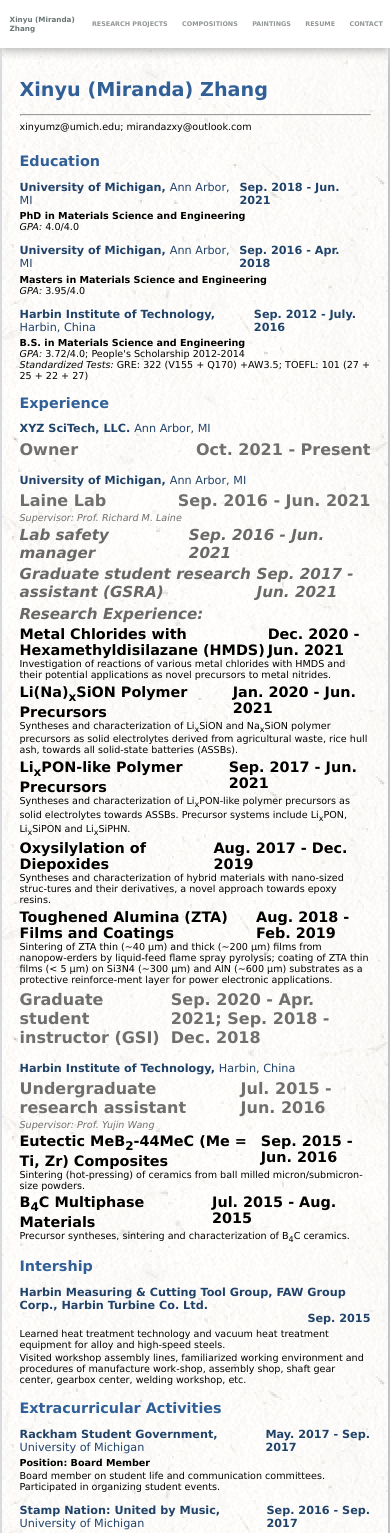
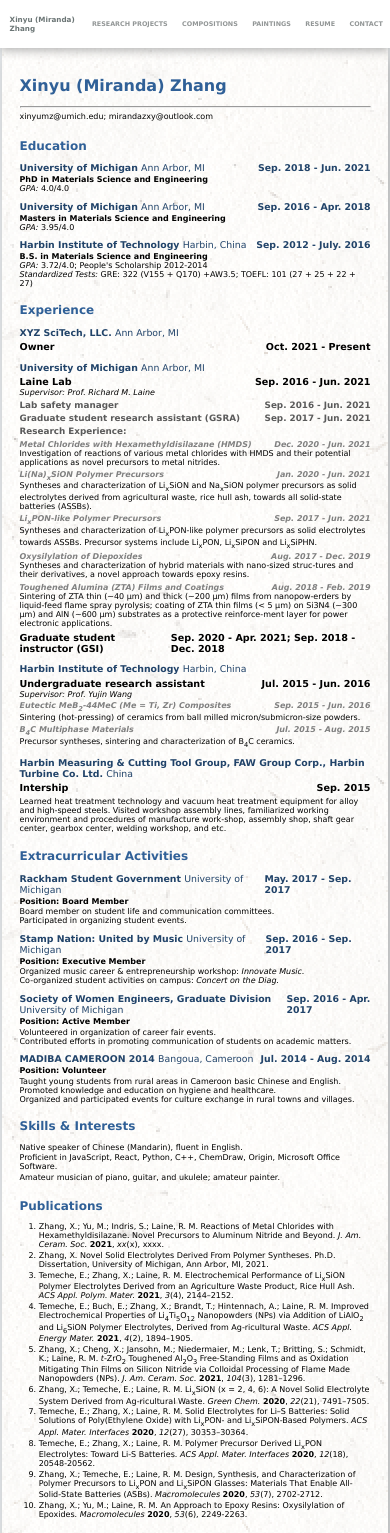
Before and after one commit to xinyumz/mirandaxyz, a React (Create React App) app: page /resume in a window 390 px wide. Shown: the top 1533 px of the page. Built offline with nearby package versions, Linux system fonts and the light colour scheme.

Commit message:
CV style changes

```diff
--- a/src/App.css
+++ b/src/App.css
@@ -693,13 +693,13 @@
   font-size: 0.9rem;
 }
 .sec {
-  margin-bottom: 3.5%;
+  margin-top: 4%;
 }
 .list {
-  padding-bottom: 0.25%;
+  padding-bottom: 0.2%;
 }
 .email-pad {
-  padding-bottom: 2.5%;
+  padding-bottom: 1%;
 }
 .CV-title {
   color: rgb(48, 96, 151);
@@ -709,21 +709,25 @@
 }
 .li-title {
   color: rgb(33, 67, 105);
-  margin-bottom: 1%;
+  margin-bottom: 0.5%;
+  margin-top: 2%;
 }
-.li-title2 {
-  color: rgb(33, 67, 105);
-  margin-bottom: 0rem;
+.experience-title {
+  font-size: 1rem;
+  font-weight: bold;
+  color: black;
+  margin-top: 1%;
+  margin-bottom: 1.75%;
 }
-.li-subtitle {
-  color: rgb(105, 105, 105);
-  font-style: italic;
+.experience-subtitle {
+  color: rgb(90, 90, 90);
   font-size: 0.95rem;
   margin-top: 0.75%;
   font-weight: bold;
 }
 .li-item {
-  color: black;
+  color: grey;
+  font-style: italic;
   font-size: 0.9rem;
   margin-top: 0.75%;
   font-weight: bold;
@@ -758,45 +762,131 @@
     width: 65%;
   }
 }
-@media (max-width: 1250px) {
+
+@media (max-width: 1300px) {
   .CV {
     width: 70%;
   }
 }
-@media (max-width: 1000px) {
+
+@media (max-width: 1250px) {
   .CV {
     width: 75%;
+    font-size: 0.8rem;
+  }
+  .experience-title {
+    font-size: 0.95rem;
+  }
+  .experience-subtitle {
+    font-size: 0.9rem;
+  }
+  .li-item {
     font-size: 0.85rem;
   }
 }
-@media (max-width: 750px) {
+@media (max-width: 1050px) {
   .CV {
     width: 80%;
+    font-size: 0.75rem;
+  }
+  .experience-title {
+    font-size: 0.9rem;
+  }
+  .experience-subtitle {
+    font-size: 0.85rem;
+  }
+  .li-item {
+    font-size: 0.8rem;
   }
 }
-@media (max-width: 700px) {
+
+@media (max-width: 950px) {
   .CV {
-    width: 85%;
     margin-top: 1.5%;
     margin-bottom: 1.5%;
+    font-size: 0.7rem;
+  }
+  .experience-title {
+    font-size: 0.85rem;
+  }
+  .experience-subtitle {
+    font-size: 0.8rem;
+  }
+  .li-item {
+    font-size: 0.75rem;
   }
 }
-@media (max-width: 620px) {
+@media (max-width: 850px) {
   .CV {
     width: 88%;
+    font-size: 0.7rem;
+  }
+  .experience-title {
+    font-size: 0.8rem;
+  }
+  .experience-subtitle {
+    font-size: 0.75rem;
+  }
+  .li-item {
+    font-size: 0.7rem;
+  }
+}
+@media (max-width: 780px) {
+  .CV {
     margin-top: 1%;
     margin-bottom: 1%;
-    font-size: 0.8rem;
+    font-size: 0.65rem;
+  }
+  .experience-title {
+    font-size: 0.75rem;
+  }
+  .experience-subtitle {
+    font-size: 0.7rem;
+  }
+  .li-item {
+    font-size: 0.65rem;
+  }
+}
+@media (max-width: 650px) {
+  .CV {
+    font-size: 0.6rem;
+  }
+  .experience-title {
+    font-size: 0.7rem;
+  }
+  .experience-subtitle {
+    font-size: 0.65rem;
+  }
+  .li-item {
+    font-size: 0.6rem;
+  }
+}
+@media (max-width: 600px) {
+  .CV {
+    font-size: 0.55rem;
+    width: 90%;
+  }
+  .experience-title {
+    font-size: 0.65rem;
+  }
+  .experience-subtitle {
+    font-size: 0.6rem;
+  }
+  .li-item {
+    font-size: 0.55rem;
   }
 }
 @media (max-width: 550px) {
   .CV {
-    font-size: 0.7rem;
+    font-size: 0.5rem;
+  }
+  .experience-title {
+    font-size: 0.6rem;
+  }
+  .experience-subtitle {
+    font-size: 0.55rem;
+  }
+  .li-item {
+    font-size: 0.5rem;
   }
 }
-@media (max-width: 500px) {
-  .CV {
-    font-size: 0.6rem;
-    width: 90%;
-  }
-}
--- a/src/CV.js
+++ b/src/CV.js
@@ -25,7 +25,7 @@
   render() {
     return (
       <div className="list">
-        <div className="li-subtitle container">
+        <div className="experience-subtitle container">
           <span> {this.props.item.title} </span>
           <span>{this.props.item.date}</span>
         </div>
@@ -38,19 +38,11 @@
   render() {
     return (
       <div>
-        <div
-          className="li-title container"
-          style={{
-            fontSize: "1rem",
-            fontWeight: "bolder",
-            color: "#707070",
-            marginTop: "1.3%",
-          }}
-        >
+        <div className="li-title container experience-title">
           <span>{this.props.department.title} </span>
           <span>{this.props.department.date} </span>
         </div>
-        <div style={{ color: "#707070", marginTop: "-0.5%" }}>
+        <div style={{ marginTop: "-1.5%" }}>
           <em>{this.props.department.supervisor}</em>
         </div>
         {this.props.department.positions.map((item, index) => (
@@ -113,7 +105,7 @@
               <div className="list">
                 <h3 className="li-title container">
                   <span>
-                    University of Michigan,{" "}
+                    University of Michigan{" "}
                     <span className="nonbold">Ann Arbor, MI</span>
                   </span>
                   <span>Sep. 2018 - Jun. 2021</span>
@@ -128,7 +120,7 @@
               <div className="list">
                 <h3 className="li-title container">
                   <span>
-                    University of Michigan,{" "}
+                    University of Michigan{" "}
                     <span className="nonbold">Ann Arbor, MI</span>
                   </span>
                   <span>Sep. 2016 - Apr. 2018</span>{" "}
@@ -143,7 +135,7 @@
               <div className="list">
                 <h3 className="li-title container">
                   <span>
-                    Harbin Institute of Technology,{" "}
+                    Harbin Institute of Technology{" "}
                     <span className="nonbold">Harbin, China</span>
                   </span>
                   <span>Sep. 2012 - July. 2016</span>
@@ -170,32 +162,11 @@
             </div>
 
             <div className="sec">
-              <h2 className="sec-title">Intership</h2>
-              <div className="list">
-                <h3 className="li-title2">
-                  Harbin Measuring & Cutting Tool Group, FAW Group Corp., Harbin
-                  Turbine Co. Ltd.
-                </h3>
-                <h3 className="li-title container-r">Sep. 2015</h3>
-                <div style={{ marginBottom: "0.5%" }}>
-                  Learned heat treatment technology and vacuum heat treatment
-                  equipment for alloy and high-speed steels.
-                </div>
-                <div style={{ marginBottom: "0.5%" }}>
-                  Visited workshop assembly lines, familiarized working
-                  environment and procedures of manufacture work-shop, assembly
-                  shop, shaft gear center, gearbox center, welding workshop,
-                  etc.
-                </div>
-              </div>
-            </div>
-
-            <div className="sec">
               <h2 className="sec-title">Extracurricular Activities</h2>
               <div className="list">
                 <h3 className="li-title container">
                   <span>
-                    Rackham Student Government,{" "}
+                    Rackham Student Government{" "}
                     <span className="nonbold">University of Michigan</span>
                   </span>
                   <span>May. 2017 - Sep. 2017</span>
@@ -211,7 +182,7 @@
               <div className="list">
                 <h3 className="li-title container">
                   <span>
-                    Stamp Nation: United by Music,{" "}
+                    Stamp Nation: United by Music{" "}
                     <span className="nonbold">University of Michigan</span>
                   </span>
                   <span>Sep. 2016 - Sep. 2017</span>
@@ -231,7 +202,7 @@
               <div className="list">
                 <h3 className="li-title container">
                   <span>
-                    Society of Women Engineers, Graduate Division,{" "}
+                    Society of Women Engineers, Graduate Division{" "}
                     <span className="nonbold">University of Michigan</span>
                   </span>
                   <span>Sep. 2016 - Apr. 2017</span>
@@ -248,7 +219,7 @@
               <div className="list">
                 <h3 className="li-title container">
                   <span>
-                    MADIBA CAMEROON 2014,{" "}
+                    MADIBA CAMEROON 2014{" "}
                     <span className="nonbold">Bangoua, Cameroon</span>
                   </span>
                   <span>Jul. 2014 - Aug. 2014</span>
@@ -291,7 +262,10 @@
               <h2 className="sec-title">Publications</h2>
               <ol className="pub">
                 <li style={{ marginBottom: "0.5%" }} id="pub-1">
-                  <a href="null" target="_blank">
+                  <a
+                    href="https://ceramics.onlinelibrary.wiley.com/doi/10.1111/jace.18271"
+                    target="_blank"
+                  >
                     Zhang, X.; Yu, M.; Indris, S.; Laine, R. M. Reactions of
                     Metal Chlorides with Hexamethyldisilazane. Novel Precursors
                     to Aluminum Nitride and Beyond. <em>J. Am. Ceram. Soc.</em>{" "}
--- a/src/ResumeObjects.js
+++ b/src/ResumeObjects.js
@@ -1,4 +1,4 @@
-export let exampleExperienceObj = [
+let exampleExperienceObj = [
   {
     institution: "",
     location: "",
@@ -29,7 +29,7 @@
     ],
   },
   {
-    institution: "University of Michigan, ",
+    institution: "University of Michigan ",
     location: "Ann Arbor, MI",
     departments: [
       {
@@ -91,7 +91,7 @@
     ],
   },
   {
-    institution: "Harbin Institute of Technology, ",
+    institution: "Harbin Institute of Technology ",
     location: "Harbin, China",
     departments: [
       {
@@ -119,4 +119,25 @@
       },
     ],
   },
+  {
+    institution:
+      "Harbin Measuring & Cutting Tool Group, FAW Group Corp., Harbin Turbine Co. Ltd. ",
+    location: "China",
+    departments: [
+      {
+        title: "Intership",
+        date: "Sep. 2015",
+        positions: [{ title: "", date: "" }],
+        supervisor: "",
+        resumeItems: [
+          {
+            title: "",
+            date: "",
+            descs:
+              "Learned heat treatment technology and vacuum heat treatment equipment for alloy and high-speed steels. Visited workshop assembly lines, familiarized working environment and procedures of manufacture work-shop, assembly shop, shaft gear center, gearbox center, welding workshop, and etc.",
+          },
+        ],
+      },
+    ],
+  },
 ];
```
